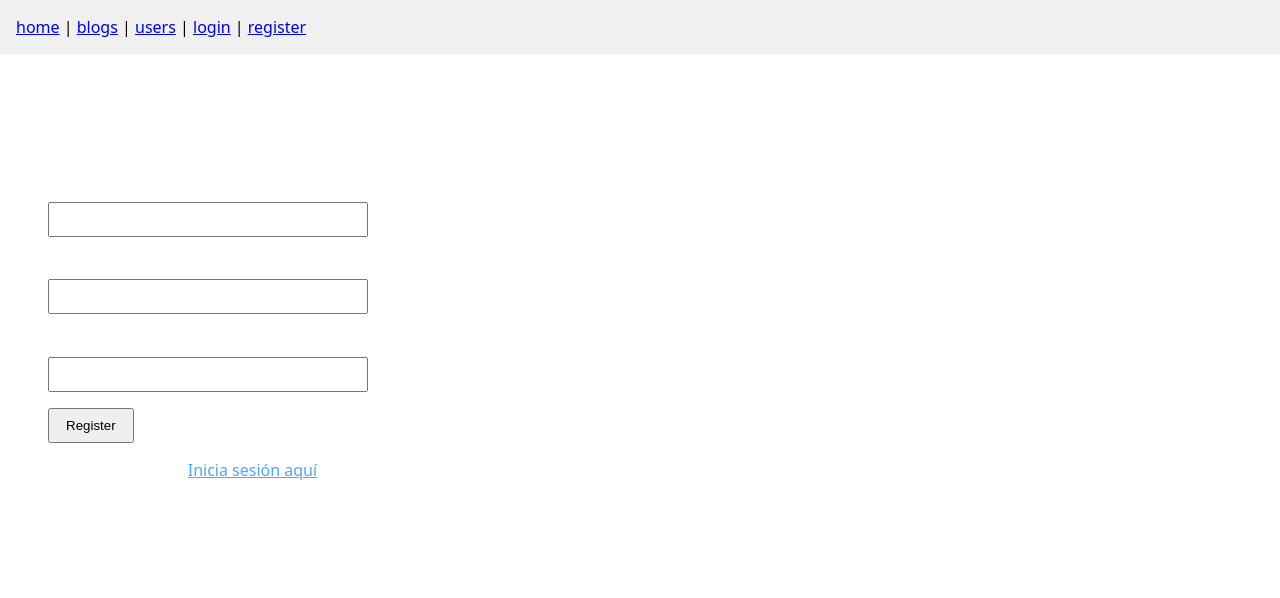
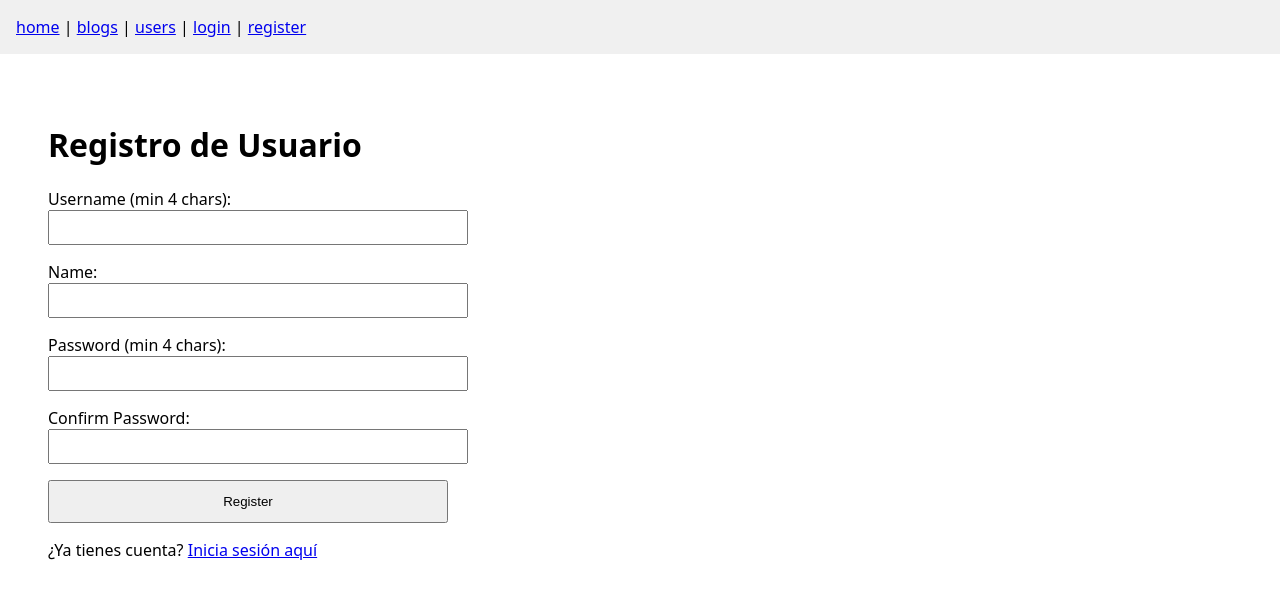
Before and after one commit to nmantilla12/blog-app, a Next.js app: page /register in a window 1280 px wide. Shown: the top 598 px of the page. Built offline with nearby package versions, Linux system fonts and the light colour scheme; no server answers.

Commit message:
fix: polish user registration form UI and route rendering

```diff
--- a/app/register/page.tsx
+++ b/app/register/page.tsx
@@ -1,51 +1,80 @@
+"use client"
+
+import { useActionState } from "react"
+import { registerUser } from "@/app/actions/users"
 import Link from "next/link"
-import { registerUser } from "../actions/users"
+
+const initialState = {
+  error: "",
+  values: { username: "", name: "" },
+}
 
 export default function RegisterPage() {
+  const [state, formAction] = useActionState(registerUser, initialState)
+
   return (
-    <div style={{ padding: "2rem", color: "#fff" }}>
-      <h2>Register</h2>
-      <form action={registerUser}>
-        <div style={{ marginBottom: "1rem" }}>
-          <label style={{ display: "block", marginBottom: "0.5rem" }}>
-            Username
+    <main style={{ padding: "2rem" }}>
+      <h1>Registro de Usuario</h1>
+
+      <form action={formAction} style={{ display: "flex", flexDirection: "column", gap: "1rem", maxWidth: "400px" }}>
+        {state?.error && (
+          <p style={{ color: "red", fontWeight: "bold" }}>{state.error}</p>
+        )}
+
+        <div>
+          <label htmlFor="username">Username (min 4 chars):</label>
           <input
+            id="username"
+            name="username"
             type="text"
-              name="username"
+            defaultValue={state?.values?.username}
             required
-              style={{ display: "block", marginTop: "0.3rem", padding: "0.5rem", width: "300px" }}
+            style={{ width: "100%", padding: "0.5rem" }}
           />
-          </label>
         </div>
-        <div style={{ marginBottom: "1rem" }}>
-          <label style={{ display: "block", marginBottom: "0.5rem" }}>
-            Name
+
+        <div>
+          <label htmlFor="name">Name:</label>
           <input
+            id="name"
+            name="name"
             type="text"
-              name="name"
+            defaultValue={state?.values?.name}
             required
-              style={{ display: "block", marginTop: "0.3rem", padding: "0.5rem", width: "300px" }}
+            style={{ width: "100%", padding: "0.5rem" }}
           />
-          </label>
         </div>
-        <div style={{ marginBottom: "1rem" }}>
-          <label style={{ display: "block", marginBottom: "0.5rem" }}>
-            Password
+
+        <div>
+          <label htmlFor="password">Password (min 4 chars):</label>
           <input
+            id="password"
+            name="password"
             type="password"
-              name="password"
             required
-              style={{ display: "block", marginTop: "0.3rem", padding: "0.5rem", width: "300px" }}
+            style={{ width: "100%", padding: "0.5rem" }}
           />
-          </label>
         </div>
-        <button type="submit" style={{ padding: "0.5rem 1rem", cursor: "pointer" }}>
+
+        <div>
+          <label htmlFor="passwordConfirm">Confirm Password:</label>
+          <input
+            id="passwordConfirm"
+            name="passwordConfirm"
+            type="password"
+            required
+            style={{ width: "100%", padding: "0.5rem" }}
+          />
+        </div>
+
+        <button type="submit" style={{ padding: "0.75rem", cursor: "pointer" }}>
           Register
         </button>
       </form>
+
       <p style={{ marginTop: "1rem" }}>
-        ¿Ya tienes cuenta? <Link href="/login" style={{ color: "#4da6ff" }}>Inicia sesión aquí</Link>
+        ¿Ya tienes cuenta? <Link href="/login">Inicia sesión aquí</Link>
       </p>
-    </div>
+    </main>
   )
 }
--- a/app/users/page.tsx
+++ b/app/users/page.tsx
@@ -1,6 +1,6 @@
-import { db } from '@/app/db'
-import { users } from '@/app/db/schema'
-import Link from 'next/link'
+import { db } from "@/app/db"
+import { users } from "@/app/db/schema"
+import Link from "next/link"
 
 export default async function UsersPage() {
   const allUsers = await db.select().from(users)
```
Lines whose indentation alone changed are shown as unchanged.
